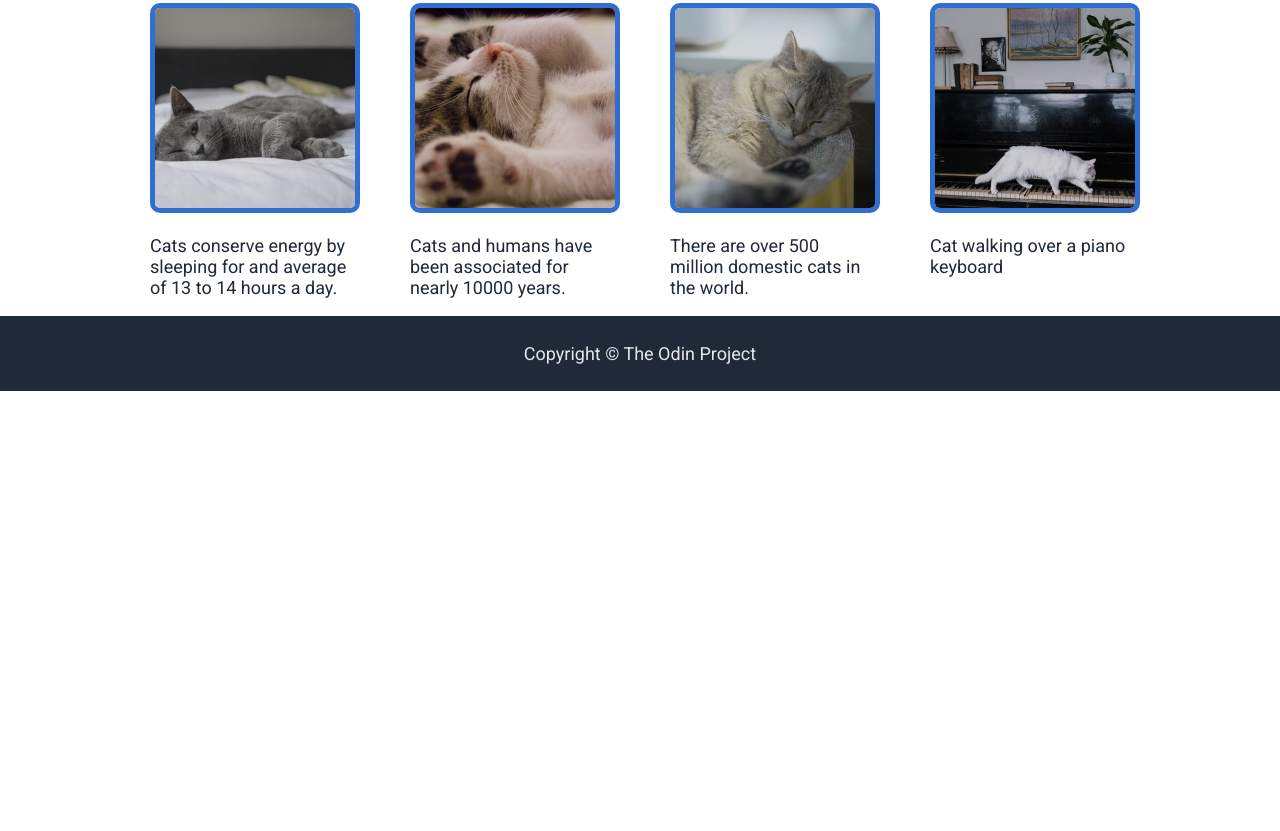
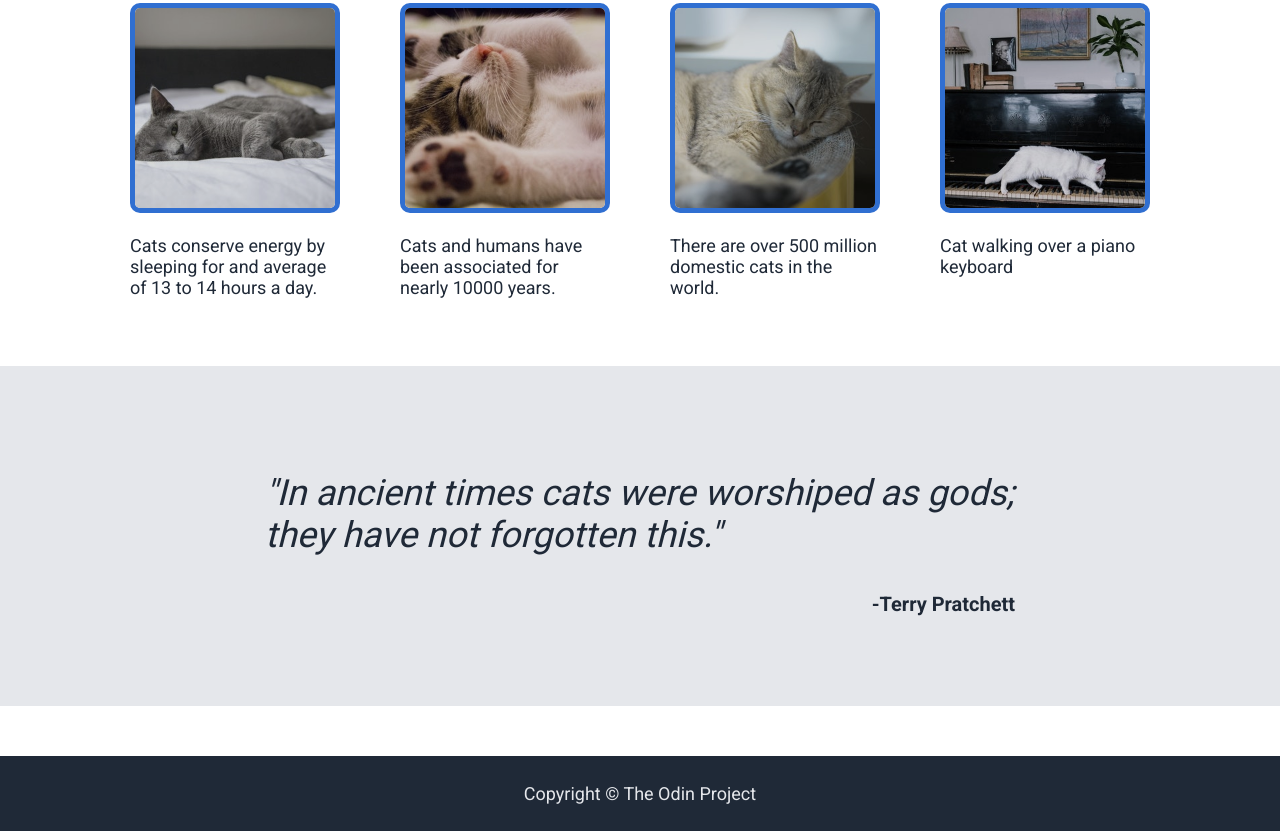
Before and after one commit to Vladr-mir/landing-page-basic, a plain HTML site: page index.html in a window 1280 px wide. Shown: the part 677-1508 px from the top of the page. Before the commit the page ends 1068 px from the top, so only its background shows below. Drawn offline with Linux system fonts and the light colour scheme.

Commit message:
Added quote and its styles

```diff
--- a/index.html
+++ b/index.html
@@ -58,6 +58,18 @@
       </div>
     </div>
 
+    <!--Quote section-->
+    <div class="quote">
+      <div>
+        <p class="quote-text">"In ancient times cats were worshiped as gods; they have not forgotten this."</p>
+        <p class="quote-name">-Terry Pratchett</p>
+      </div>
+    </div>
+
+    <!--Sign up!-->
+    <div>
+    </div>
+
     <!--Footer section-->
     <footer class="dark"><p class="secondary">Copyright © The Odin Project</p></footer>
   </body>
--- a/style.css
+++ b/style.css
@@ -10,7 +10,7 @@ body {
   min-height: 100vh;
   display: flex;
   flex-direction: column;
-  flex: 1;
+  justify-content: center;
 }
 
 button {
@@ -127,7 +127,7 @@ a {
 }
 
 .information-element {
-  width: 200px;
+  width: 300px;
   flex: 0;
 }
 
@@ -139,6 +139,37 @@ a {
   border-radius: 10px;
 }
 
+/*Quote styles*/
+.quote {
+  background-color: #E5E7EB;
+  margin: 50px 0px;
+  padding: 70px 0px;
+  display: flex;
+  flex-direction: column;
+  align-items: center;
+  justify-content: center;
+}
+
+.quote-text {
+  width: 750px;
+  color: #1F2937;
+  font-family: Roboto, sans-serif;
+  font-style: italic;
+  font-weight: 10;
+  font-size: 36px;
+}
+
+.quote-name {
+  color: #1F2937;
+  font-family: Roboto, sans-serif;
+  font-size: 20px;
+  font-weight: bolder;
+  text-align: right;
+}
+
+/*Sign up styles --------------------*/
+
+
 /*Footer styles ---------------------*/
 footer {
   height: 35px;
```
